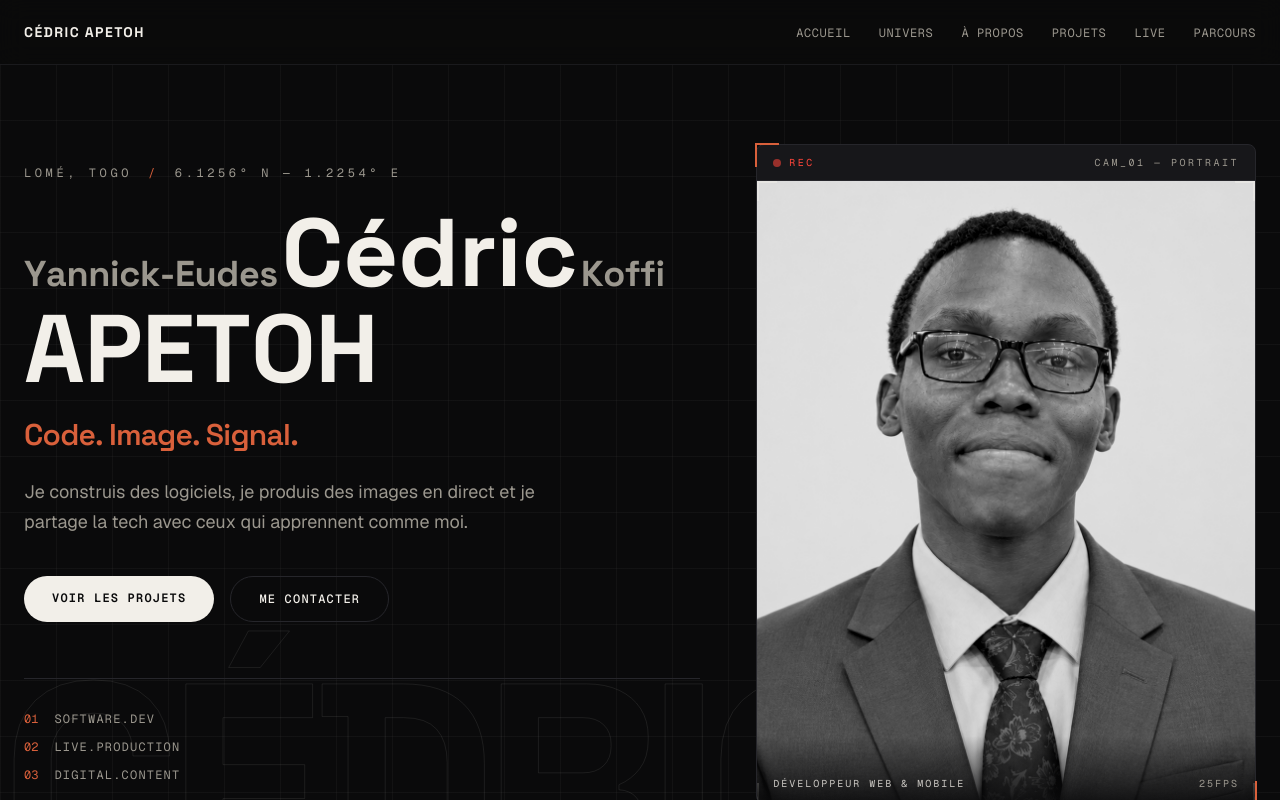
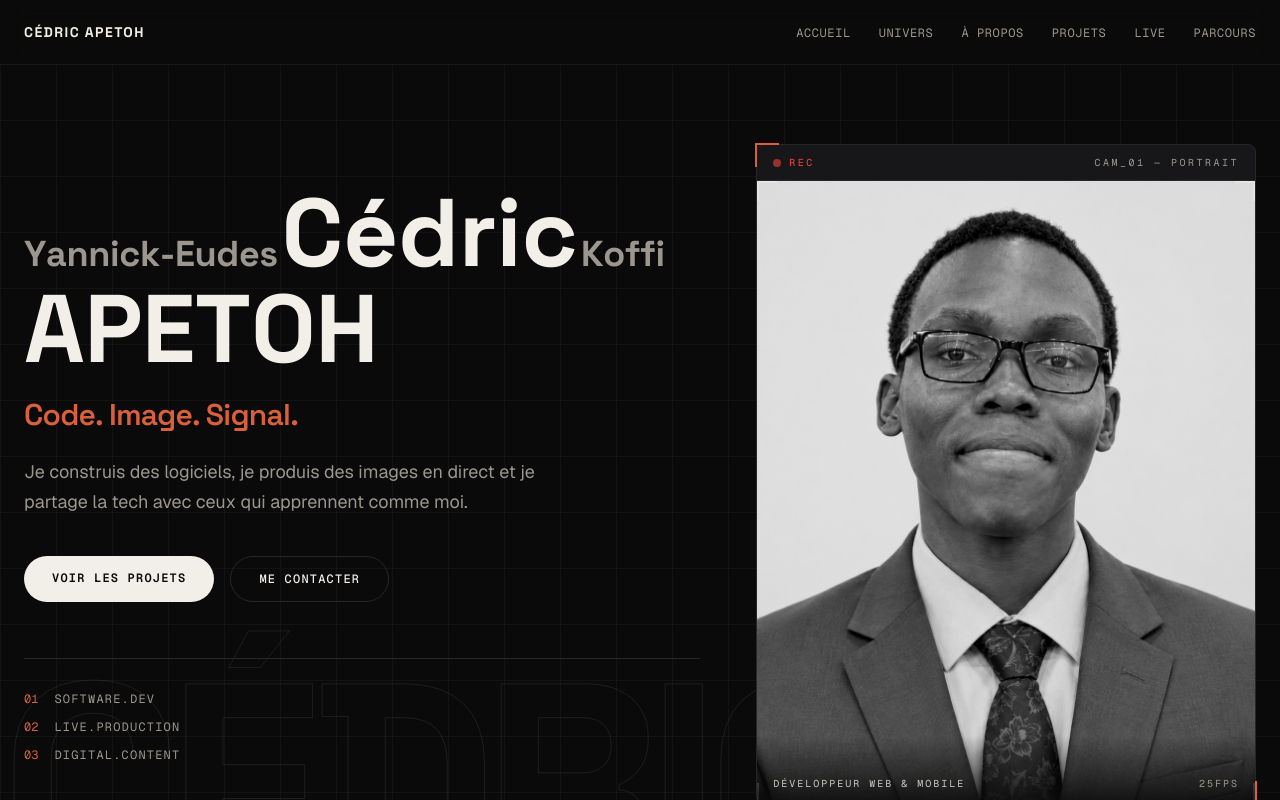
Before and after one commit to Yannickeudes/yannickeudes.github.io, a Next.js app: page / in a window 1280 px wide. Shown: the top 800 px of the page. Built offline with nearby package versions, Linux system fonts and the light colour scheme.

Commit message:
Retire la ligne localisation/coordonnees du hero

```diff
--- a/src/components/Hero.tsx
+++ b/src/components/Hero.tsx
@@ -32,11 +32,6 @@ export default function Hero() {
       <div className="relative z-10 mx-auto grid w-full max-w-7xl gap-14 px-6 py-20 lg:grid-cols-[1.15fr_0.85fr] lg:items-center">
         <div>
           <Reveal>
-            <p className="mb-6 flex flex-wrap items-center gap-x-4 gap-y-2 font-mono text-xs tracking-[0.3em] text-muted uppercase">
-              <span>{site.location}</span>
-              <span className="text-accent">/</span>
-              <span>{site.coordinates}</span>
-            </p>
             <h1 className="font-display font-bold tracking-tight">
               <FxName />
             </h1>
```
